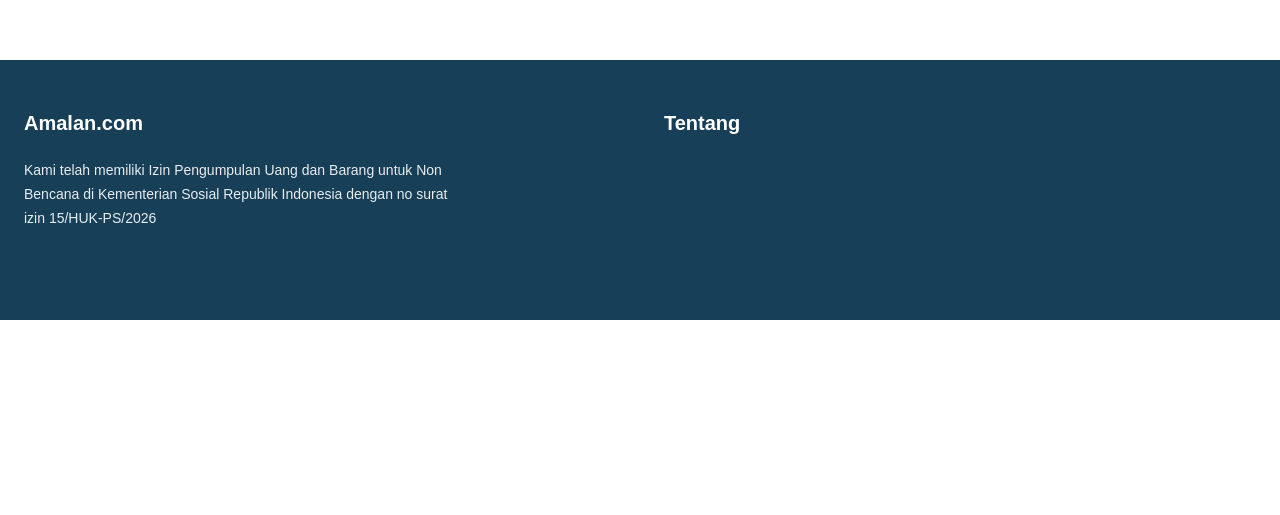
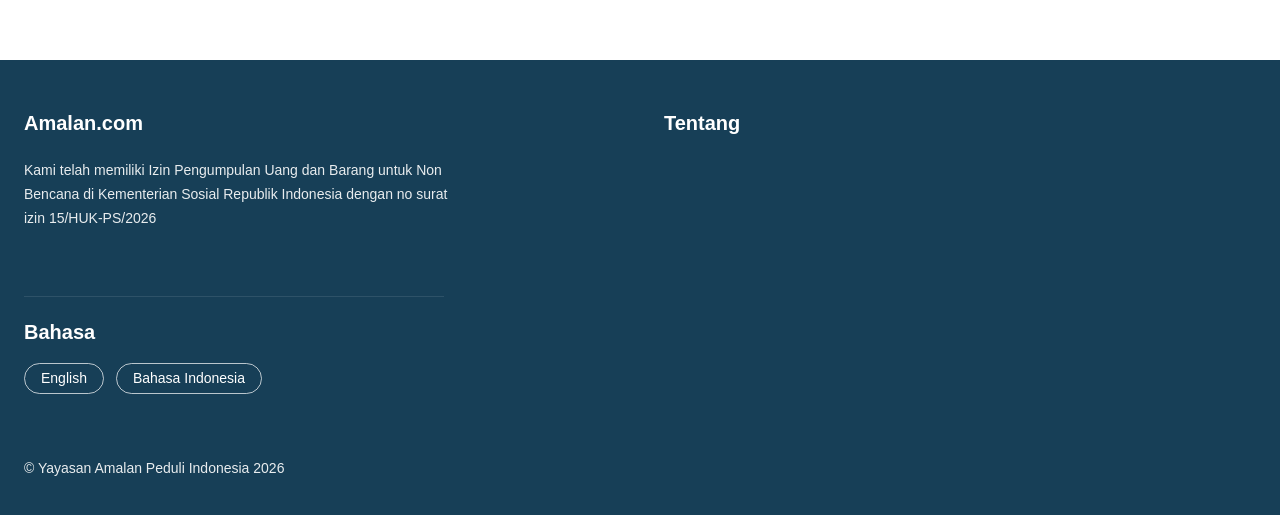
Before and after one commit to kevinefendy/website-profile-komunitas, a Next.js app: page / in a window 1280 px wide. Shown: the part 810-1325 px from the top of the page. Before the commit the page ends 1130 px from the top, so only its background shows below. Built offline with nearby package versions, Linux system fonts and the light colour scheme; some icons are missing.

Commit message:
feat: menambahkan bahasa dan copyright footer

```diff
--- a/app/components/Footer.jsx
+++ b/app/components/Footer.jsx
@@ -7,9 +7,7 @@
       <div className="mx-auto max-w-[1280px] px-6 py-12">
         <div className="grid grid-cols-1 gap-12 lg:grid-cols-2">
           <div>
-            <h2 className="text-[20px] font-bold">
-              Amalan.com
-            </h2>
+            <h2 className="text-[20px] font-bold">Amalan.com</h2>
 
             <p className="mt-5 max-w-[430px] text-[14px] leading-6 text-white/90">
               Kami telah memiliki Izin Pengumpulan Uang dan Barang untuk Non
@@ -42,12 +40,36 @@
                 <Icon icon="mdi:facebook" width={22} />
               </Link>
             </div>
+
+            <div className="mt-6 h-px max-w-[420px] bg-white/10" />
+
+            <div className="mt-5">
+              <h3 className="text-[20px] font-bold">Bahasa</h3>
+
+              <div className="mt-4 flex flex-wrap gap-3">
+                <button
+                  type="button"
+                  className="rounded-full border border-white/70 px-4 py-1 text-[14px] transition hover:bg-white hover:text-[#173F57]"
+                >
+                  English
+                </button>
+
+                <button
+                  type="button"
+                  className="rounded-full border border-white/70 px-4 py-1 text-[14px] transition hover:bg-white hover:text-[#173F57]"
+                >
+                  Bahasa Indonesia
+                </button>
+              </div>
+            </div>
+
+            <p className="mt-16 text-[14px] text-white/90">
+              © Yayasan Amalan Peduli Indonesia 2026
+            </p>
           </div>
 
           <div>
-            <h2 className="text-[20px] font-bold">
-              Tentang
-            </h2>
+            <h2 className="text-[20px] font-bold">Tentang</h2>
           </div>
         </div>
       </div>
```
